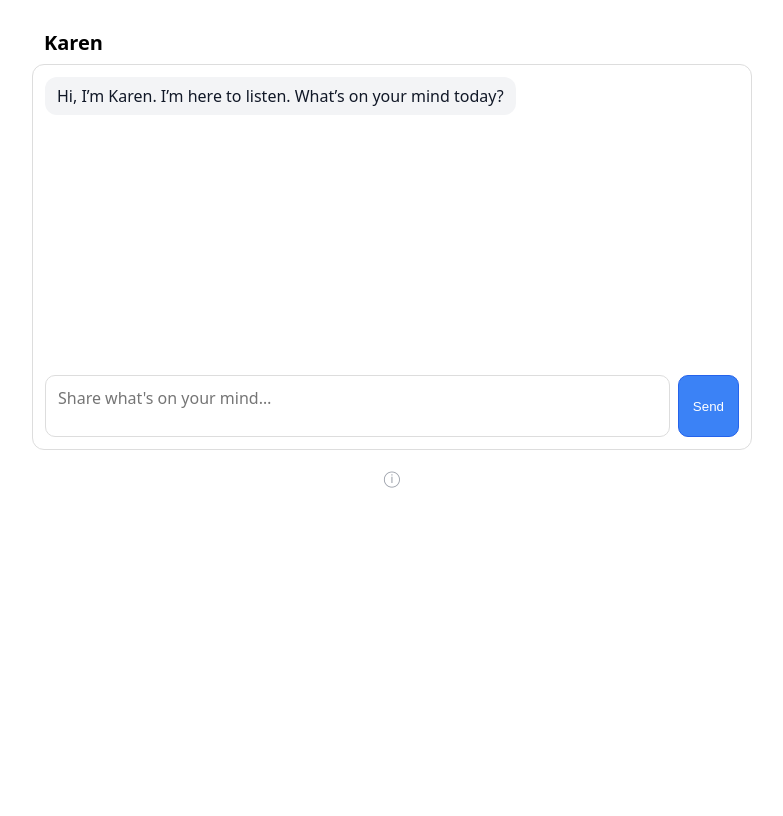
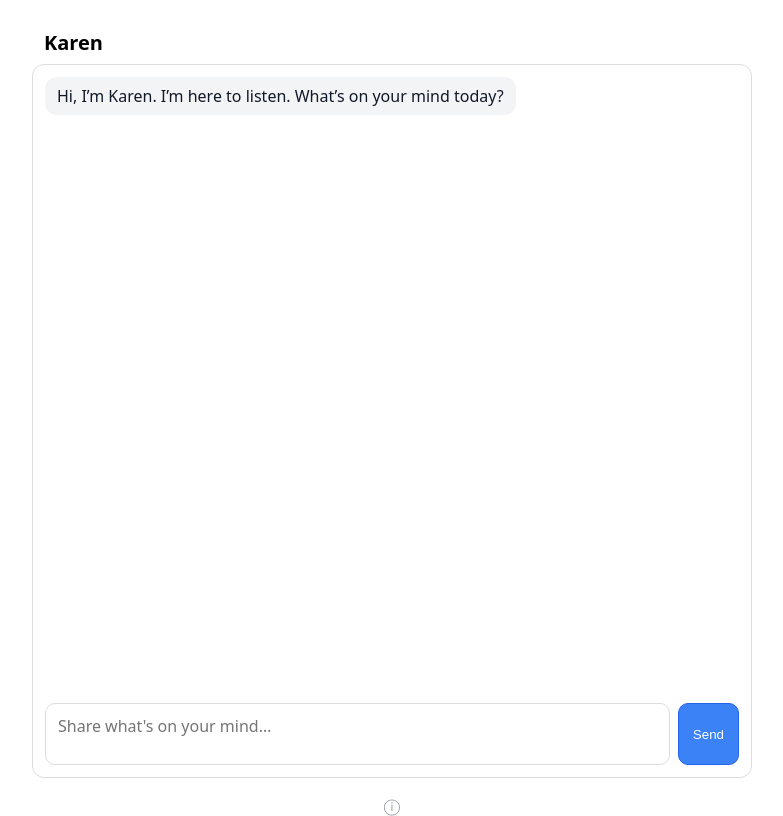
Before and after one commit to jerrymcma/karen, a Next.js app in the folder web/: page / in a window 1280 px wide. Shown: the whole page, without its empty margins (248-1031 px from the left). Built offline with nearby package versions, Linux system fonts and the light colour scheme.

Commit message:
extra_space

```diff
--- a/web/app/page.tsx
+++ b/web/app/page.tsx
@@ -66,6 +66,9 @@ export default function HomePage() {
         fontFamily: "system-ui, -apple-system, Segoe UI, Roboto, Arial, sans-serif",
         marginBottom: 0,
         paddingBottom: 0,
+        display: "flex",
+        flexDirection: "column",
+        minHeight: "100dvh",
       }}
     >
       <h1 style={{ fontSize: 20, marginBottom: 8, marginLeft: 12 }}>Karen</h1>
@@ -78,6 +81,7 @@ export default function HomePage() {
           display: "flex",
           flexDirection: "column",
           gap: 8,
+          flex: 1,
         }}
       >
         <div style={{ flex: 1, display: "flex", flexDirection: "column", gap: 8 }}>
```
